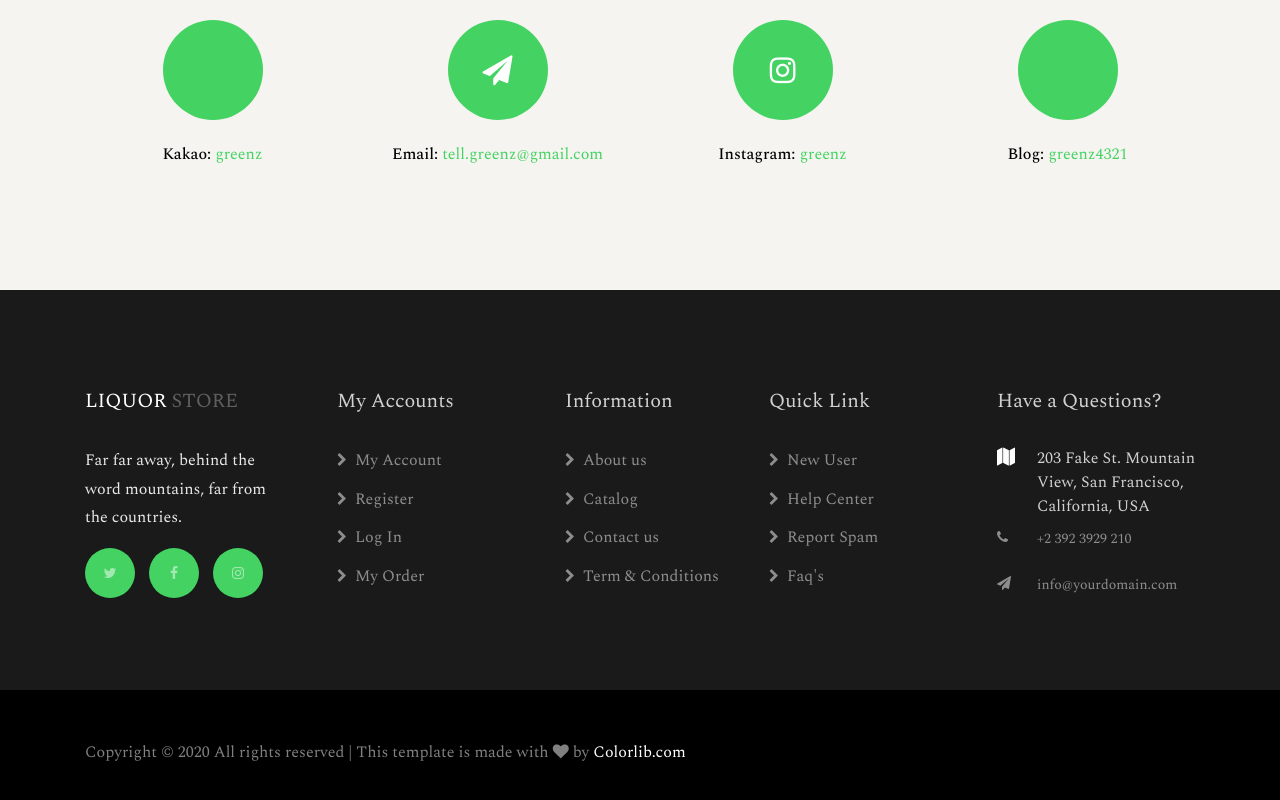
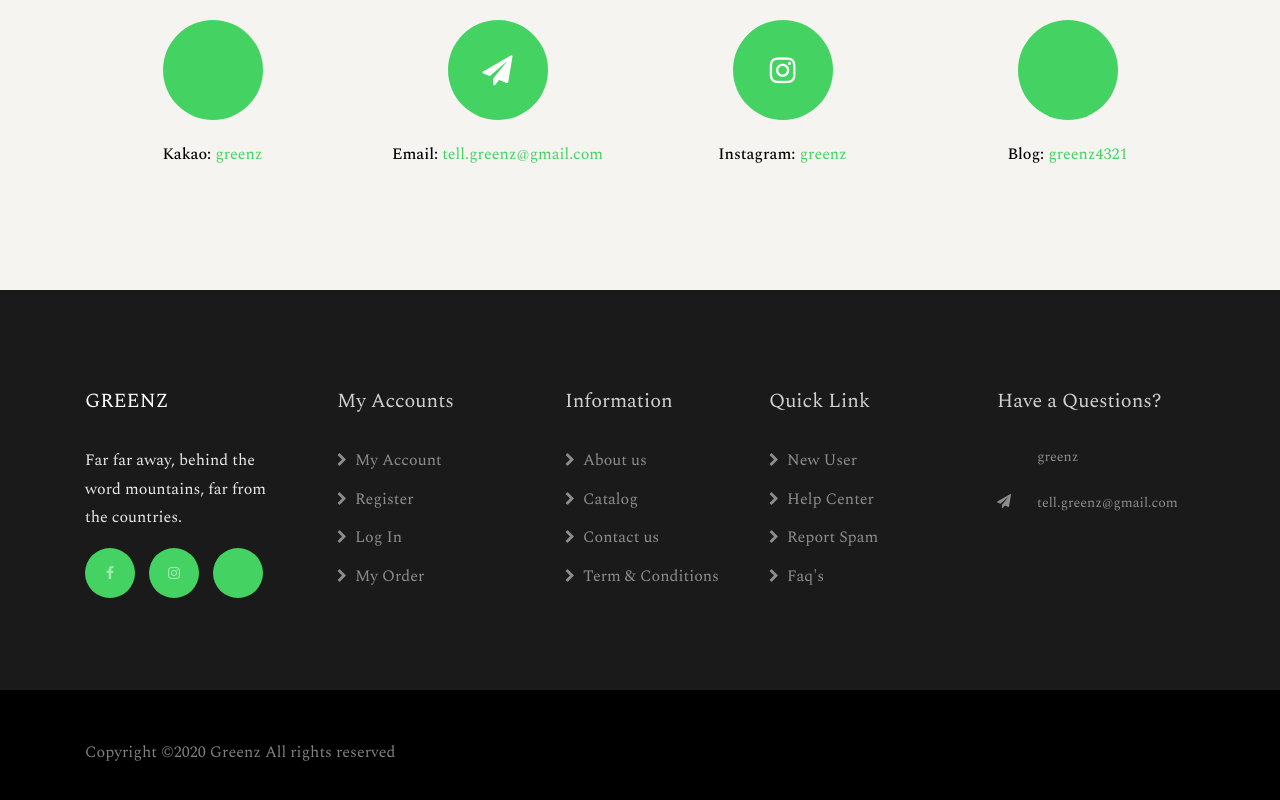
Before and after one commit to tellws/greenz, a plain HTML site: page contact.html in a window 1280 px wide. Shown: the part 506-1306 px from the top of the page. Drawn offline with nearby package versions, Linux system fonts and the light colour scheme; some packages are replaced by stand-ins of ours; no server answers; some icons are missing.

Commit message:
contact footer

```diff
--- a/contact.html
+++ b/contact.html
@@ -204,12 +204,12 @@
 		  <div class="row mb-5">
 			<div class="col-sm-12 col-md">
 			  <div class="ftco-footer-widget mb-4">
-						<h2 class="ftco-heading-2 logo"><a href="#">Liquor <span>Store</span></a></h2>
+				<h2 class="ftco-heading-2 logo"><a href="#">Greenz</a></h2>
 				<p>Far far away, behind the word mountains, far from the countries.</p>
 				<ul class="ftco-footer-social list-unstyled mt-2">
-							<li class="ftco-animate"><a href="#"><span class="fa fa-twitter"></span></a></li>
 				  <li class="ftco-animate"><a href="#"><span class="fa fa-facebook"></span></a></li>
 				  <li class="ftco-animate"><a href="#"><span class="fa fa-instagram"></span></a></li>
+				  <li class="ftco-animate"><a href="#"><span class="xi-naver"></span></a></li>
 				</ul>
 			  </div>
 			</div>
@@ -251,12 +251,9 @@
 				  <h2 class="ftco-heading-2">Have a Questions?</h2>
 				  <div class="block-23 mb-3">
 					<ul>
-								<li><span class="icon fa fa-map marker"></span><span class="text">203 Fake St. Mountain
-										View, San Francisco, California, USA</span></li>
-								<li><a href="#"><span class="icon fa fa-phone"></span><span class="text">+2 392 3929
-											210</span></a></li>
-								<li><a href="#"><span class="icon fa fa-paper-plane pr-4"></span><span
-											class="text">info@yourdomain.com</span></a></li>
+					  <!-- <li><span class="icon fa fa-map marker"></span><span class="text">203 Fake St. Mountain View, San Francisco, California, USA</span></li> -->
+					  <li><a href="#"><span class="icon xi-kakaotalk"></span><span class="text">greenz</span></a></li>
+					  <li><a href="mailto:tell.greenz@gmail.com"><span class="icon fa fa-paper-plane pr-4"></span><span class="text">tell.greenz@gmail.com</span></a></li>
 					</ul>
 				  </div>
 			  </div>
@@ -269,13 +266,7 @@
 				<div class="col-md-12">
 
 				  <p class="mb-0" style="color: rgba(255,255,255,.5);">
-							<!-- Link back to Colorlib can't be removed. Template is licensed under CC BY 3.0. -->
-							Copyright &copy;
-							<script>document.write(new Date().getFullYear());</script> All rights reserved | This
-							template is made with <i class="fa fa-heart color-danger" aria-hidden="true"></i> by <a
-								href="https://colorlib.com" target="_blank">Colorlib.com</a>
-							<!-- Link back to Colorlib can't be removed. Template is licensed under CC BY 3.0. -->
-						</p>
+		Copyright &copy;<script>document.write(new Date().getFullYear());</script> Greenz All rights reserved</p>
 				</div>
 			  </div>
 			</div>
```
Lines whose indentation alone changed are shown as unchanged.
